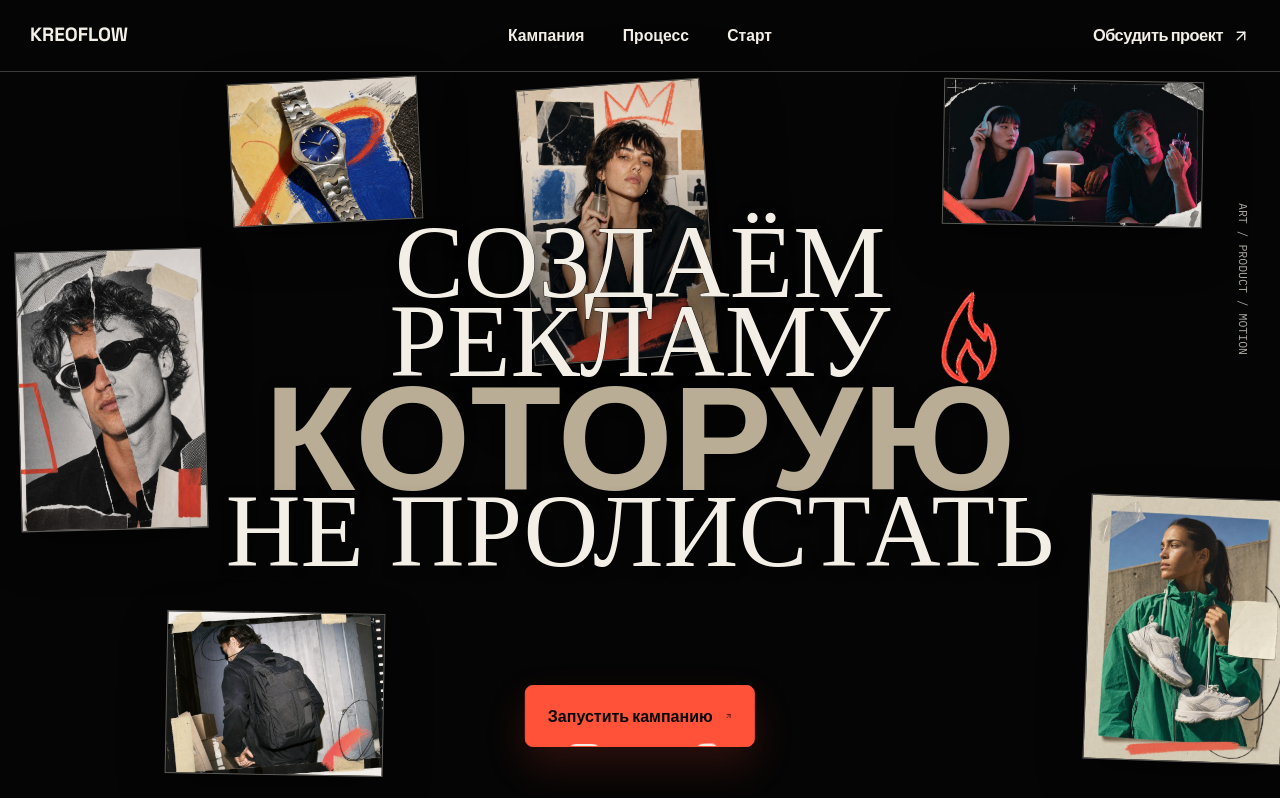
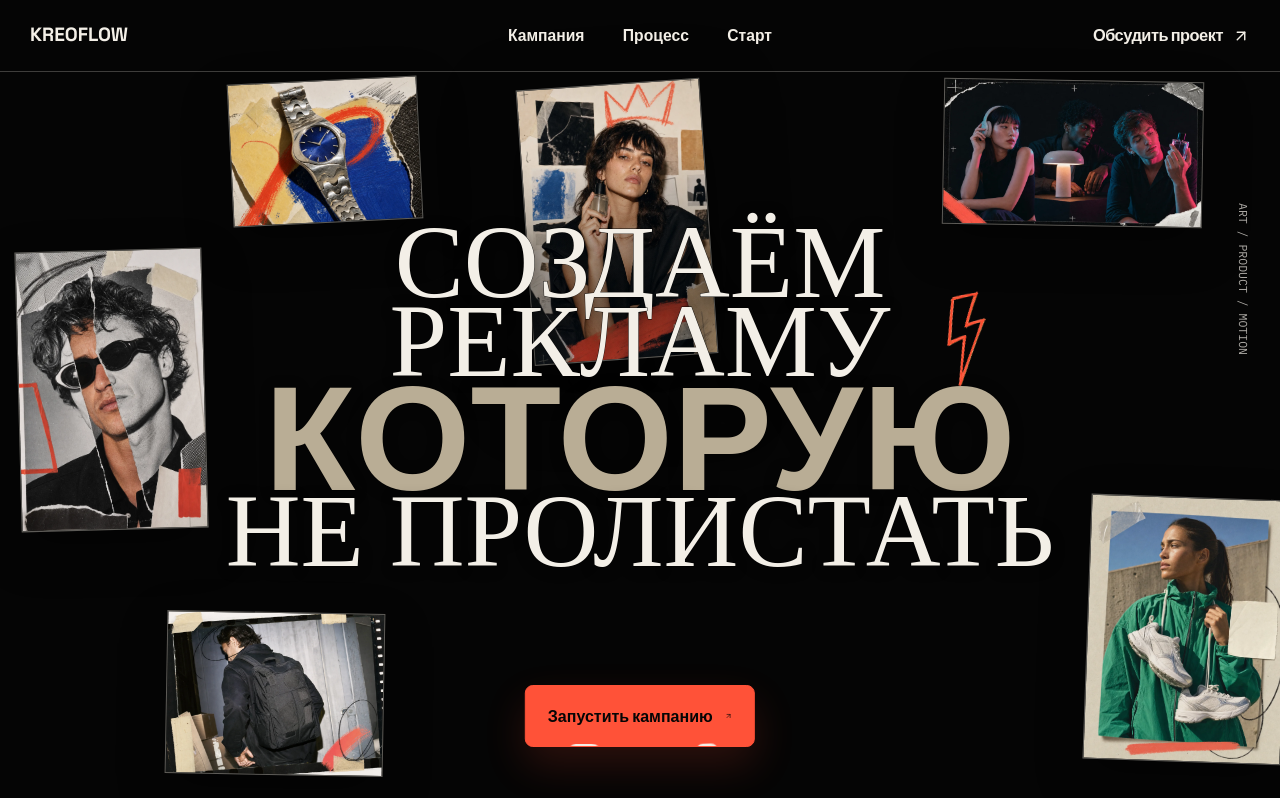
Before and after one commit to maks1son/kreoflow, a Next.js app: page / in a window 1280 px wide. Shown: the top 798 px of the page. Built offline with nearby package versions, Linux system fonts and the light colour scheme.

Commit message:
fix: swap hero flame for graffiti bolt

```diff
--- a/public/media/SOURCES.md
+++ b/public/media/SOURCES.md
@@ -24,6 +24,6 @@ The files under `campaign/` were generated specifically for the KreoFlow editori
 - `kreoflow-editorial-headphones.webp`
 - `kreoflow-editorial-backpack.webp`
 - `kreoflow-editorial-watch-still-life.webp`
-- `kreoflow-signal-flame.png`
+- `kreoflow-signal-bolt.png`
 
 They are fictional, brandless product campaign concepts. The editorial set combines real-photoshoot art direction with paper, tape, marker, paint, and contact-sheet treatments. No logos, trademarks, client work, testimonials, or real performance claims are represented.
--- a/src/app/page.tsx
+++ b/src/app/page.tsx
@@ -108,7 +108,7 @@ function Hero() {
 
         <span className="kfn-signal-doodle" aria-hidden="true">
           <Image
-            src={asset("/media/campaign/kreoflow-signal-flame.png")}
+            src={asset("/media/campaign/kreoflow-signal-bolt.png")}
             alt=""
             fill
             priority
```
Also changed, not shown: public/media/campaign/kreoflow-signal-bolt.png (added), public/media/campaign/kreoflow-signal-flame.png (deleted).
